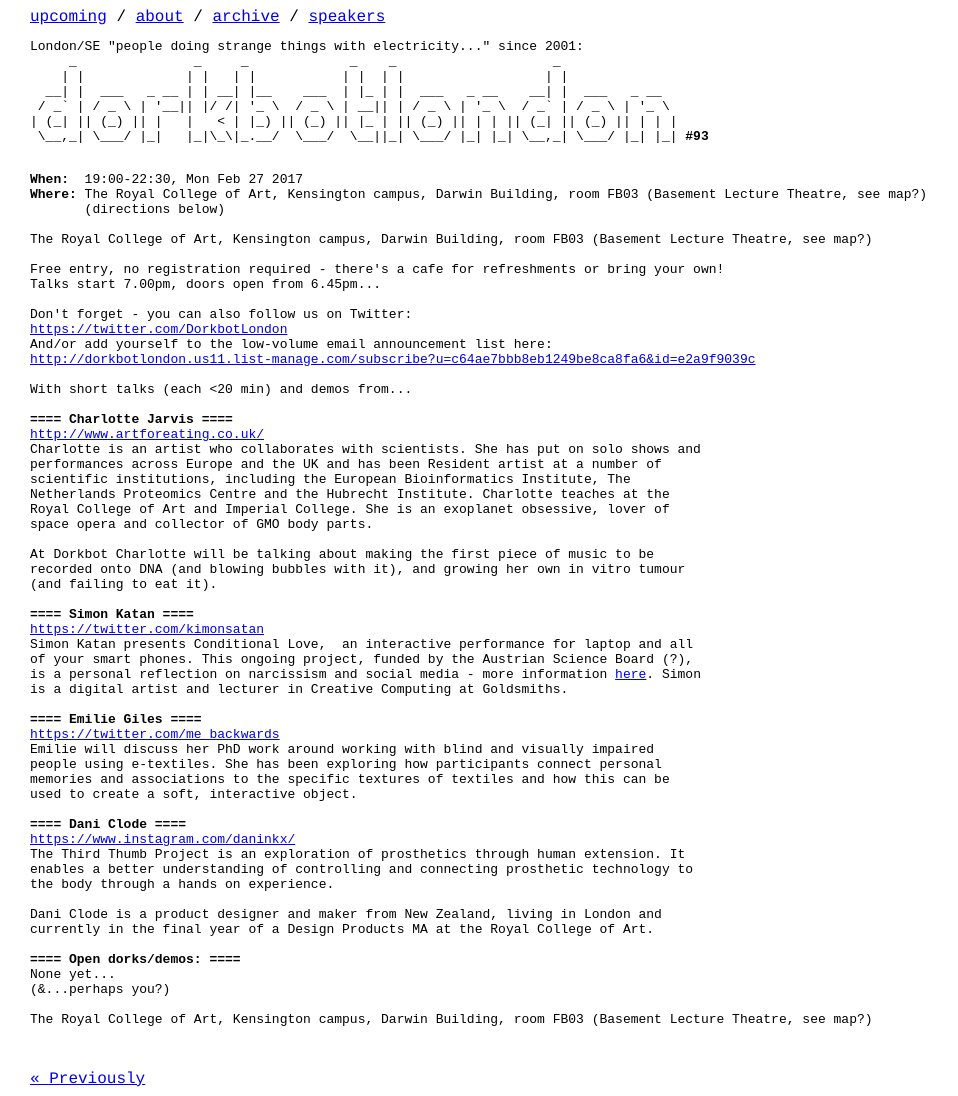
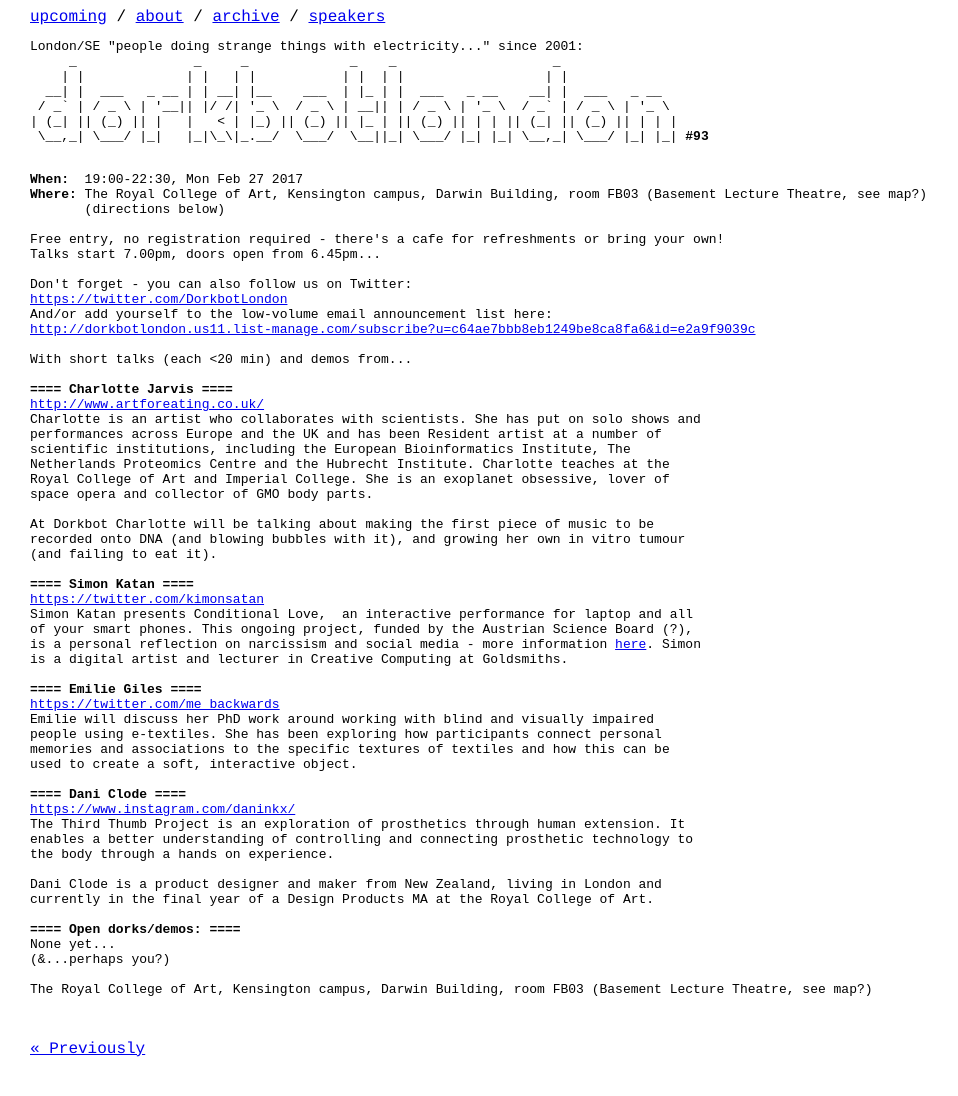
Before and after one commit to dorkbotlondon/dorkbotlondon.github.io, a Jekyll site: the page built from _posts/2017-02-27-93.html, in a window 1280 px wide. Shown: the whole page, without its empty margins (0-958 px from the left). Built offline with Jekyll 4.4.1, drawn with Linux system fonts in a browser that asks for light colours; Markdown is read by kramdown in place of the engine named in the settings; after the commit the page ends 1066 px from its top, so only the background shows below that.

Commit message:
Update 2017-02-27-93.html

```diff
--- a/_posts/2017-02-27-93.html
+++ b/_posts/2017-02-27-93.html
@@ -9,17 +9,7 @@
     - Charlotte Jarvis
     - Emilie Giles
     - Dani Clode
-    - RCA
-    - robotics
-    - performance
-    - narcissism
-    - product design
-    - assistive technology
-    - DNA
-    - bioart
 ---
-The Royal College of Art, Kensington campus, Darwin Building, room FB03 (Basement Lecture Theatre, see map?)
-
 Free entry, no registration required - there's a cafe for refreshments or bring your own!
 Talks start 7.00pm, doors open from 6.45pm...
 
```
